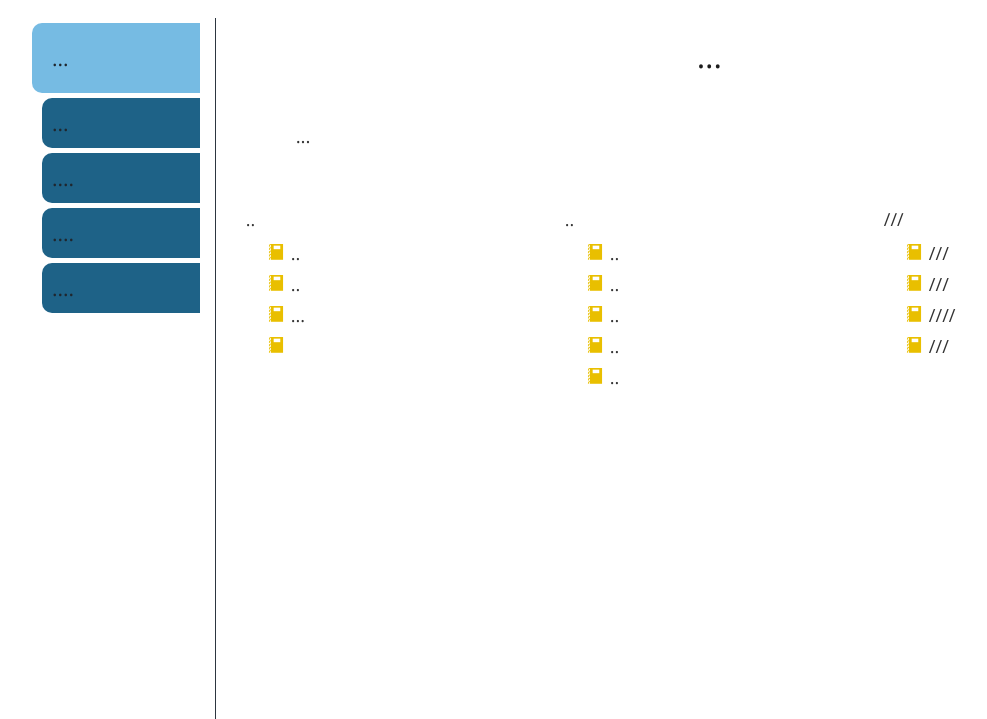
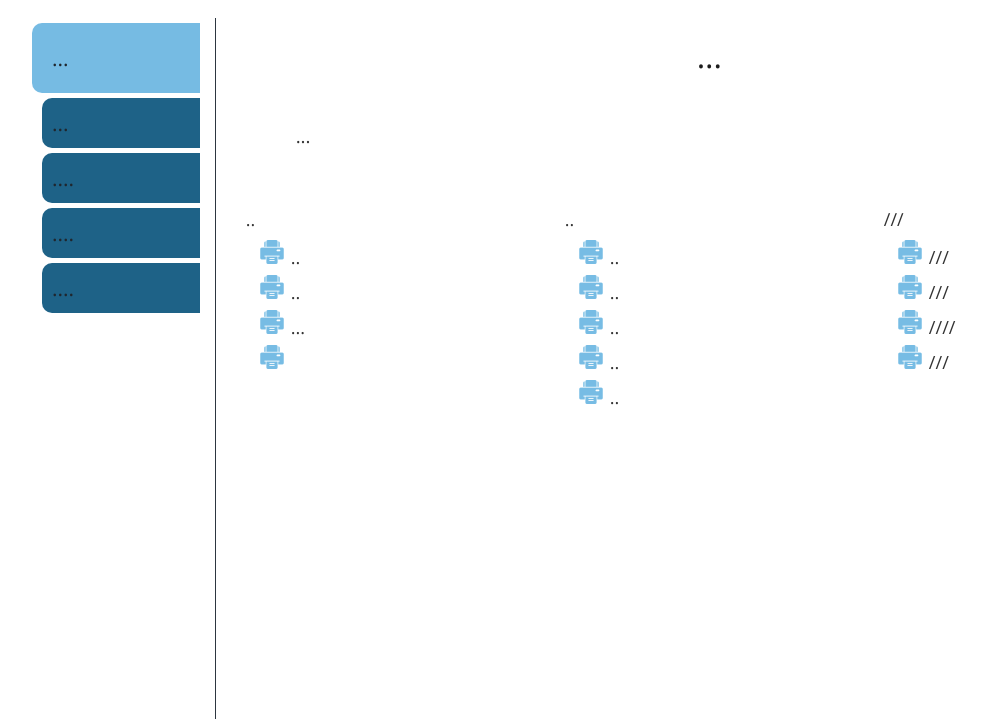
Before and after one commit to peregudova-dasha/skimp, a PHP site: page /corp.html in a window 1280 px wide. Shown: the part 389-1108 px from the top of the page, without its empty margins (30-1017 px from the left). Run offline with PHP 8.4, Linux system fonts and the light colour scheme; style sheets or scripts are compiled from the project's sources.

Commit message:
Update style.less

```diff
--- a/style.less
+++ b/style.less
@@ -609,7 +609,7 @@ color: @w;
     }
   }
    .types {
-    ul { list-style-image: url("img/list_style.png");
+    ul { list-style-image: url("img/list_style4.png");
       li {font-size: 1.3em; margin: 5px;}
     }
   }
```
